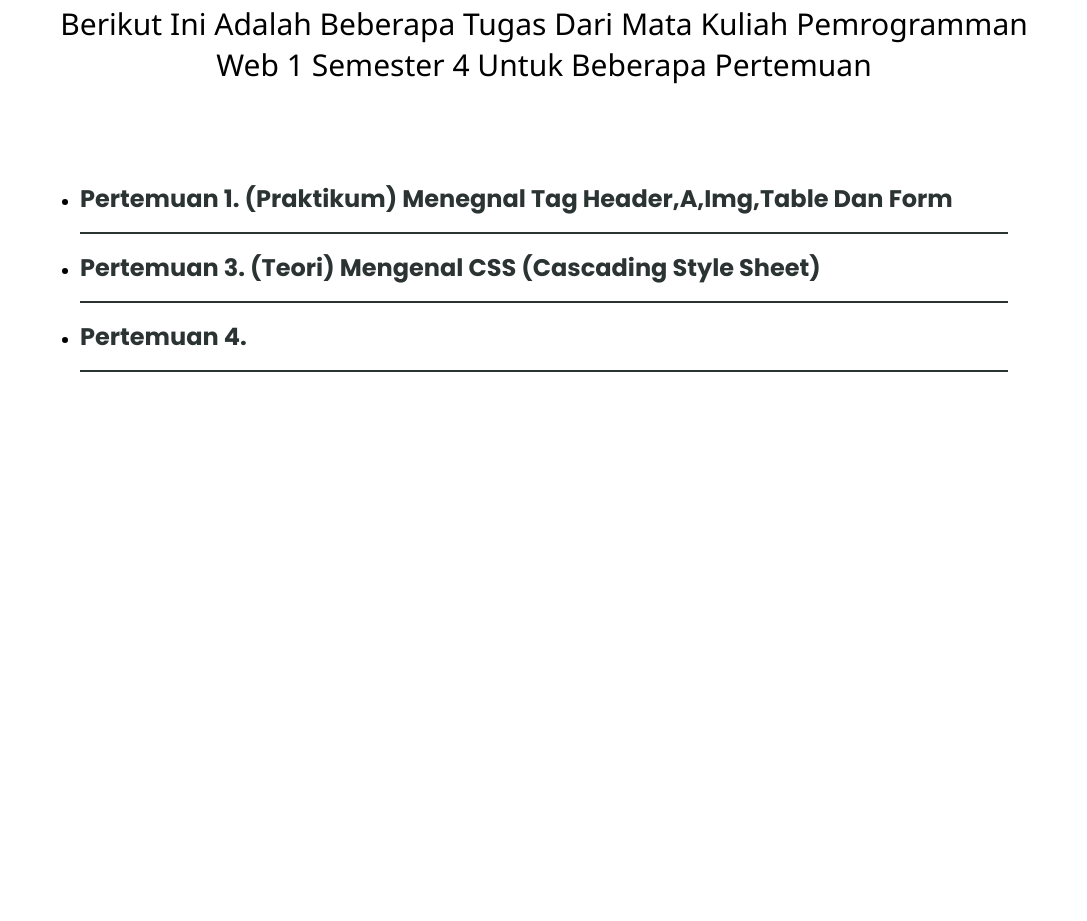
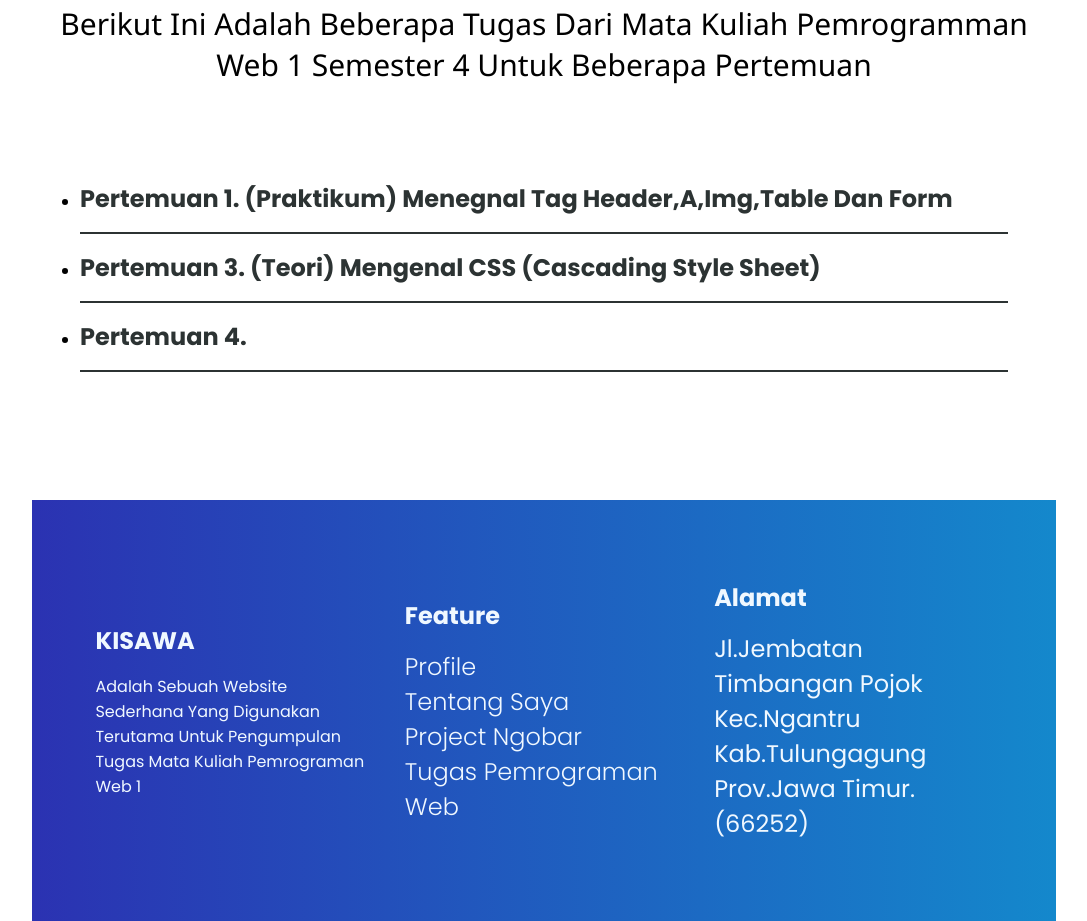
Before and after one commit to Kukuh2307/PrakWeb1, a plain HTML site: page index.html in a window 1280 px wide. Shown: the part 2382-3303 px from the top of the page, without its empty margins (96-1183 px from the left). Before the commit the page ends 2882 px from the top, so only its background shows below. Drawn offline with Linux system fonts and the light colour scheme.

Commit message:
(add) footer

```diff
--- a/index.html
+++ b/index.html
@@ -93,5 +93,26 @@
             </ul>
         </div>
     </div>
+
+    <!-- footer -->
+    <div class="container-footer">
+        <div class="tittle">
+            <h1>KISAWA</h1>
+            <p>Adalah Sebuah Website Sederhana yang digunakan terutama untuk pengumpulan tugas mata kuliah Pemrograman Web 1</p>
+        </div>
+
+        <div class="feature">
+            <h1>Feature</h1>
+            <a href="#Profile">Profile</a>
+            <a href="#About">Tentang Saya</a>
+            <a href="#Project">Project Ngobar</a>
+            <a href="#Tugas">Tugas Pemrograman Web</a>
+        </div>
+
+        <div class="address">
+            <h1>Alamat</h1>
+            <p>Jl.Jembatan Timbangan Pojok Kec.Ngantru Kab.Tulungagung Prov.Jawa Timur.(66252)</p>
+        </div>
+    </div>
 </body>
 </html>
--- a/style.css
+++ b/style.css
@@ -9,6 +9,7 @@ head,
 body {
     width: 100%;
     height: 100%;
+    scroll-behavior: smooth;
 }
 
 * {
@@ -332,6 +333,45 @@ background: linear-gradient(to bottom, #F2C94C, #F2994A); /* W3C, IE 10+/ Edge,
     padding-left: 2rem;
 }
 
+.container-footer{
+    width: 80%;
+    margin: auto;
+    padding: 5rem 3rem;
+    background: #1488CC;
+    background: -webkit-linear-gradient(to right, #2B32B2, #1488CC);
+    background: linear-gradient(to right, #2B32B2, #1488CC);
+    display: flex;
+    justify-content: space-around;
+    align-items: center;
+}
+.container-footer .tittle{
+    color: aliceblue;
+    width: 30%;
+}
+.container-footer .tittle h1,.container-footer .feature h1,.container-footer .address h1{
+    font-size: 1.5rem;
+    margin-bottom: 1rem;
+}
+.container-footer .feature{
+    color: aliceblue;
+    width: 30%;
+    font-size: 1.5rem;
+}
+.container-footer .feature a{
+    text-decoration: none;
+    color: aliceblue;
+    display: block;
+    font-weight: 300;
+}
+.container-footer .feature a:hover, .container-footer .feature h1:hover,.container-footer .tittle h1:hover, .container-footer .address h1:hover{
+    color: var(--secondary);
+}
+.container-footer .address{
+    color: aliceblue;
+    width: 30%;
+    font-size: 1.5rem;
+}
+
 
 /* media query */
 
@@ -478,4 +518,17 @@ background: linear-gradient(to bottom, #F2C94C, #F2994A); /* W3C, IE 10+/ Edge,
     .tugas p{
         font-size: 1rem;
     }
+
+    .container-footer{
+        display: block;
+        margin: auto;
+        padding: 2rem;
+        width: 199%;
+    }
+    .container-footer .feature h1,.container-footer .address h1{
+        margin-top: 1rem;
+    }
+    .container-footer .feature a,.container-footer .address p{
+        font-size: 1rem;
+    }
 }
```
